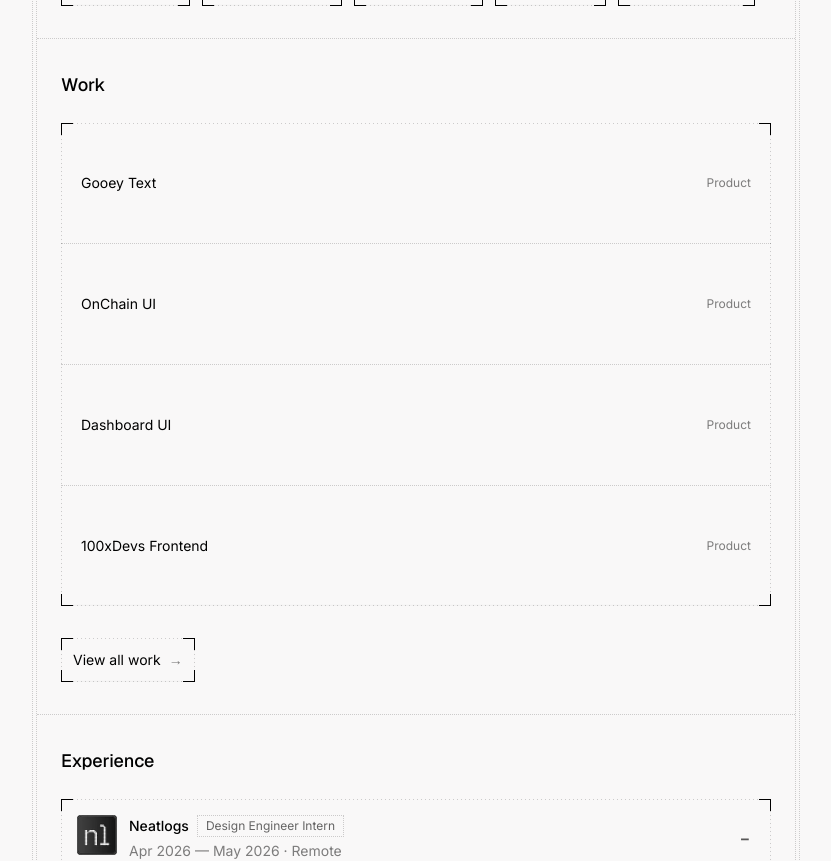
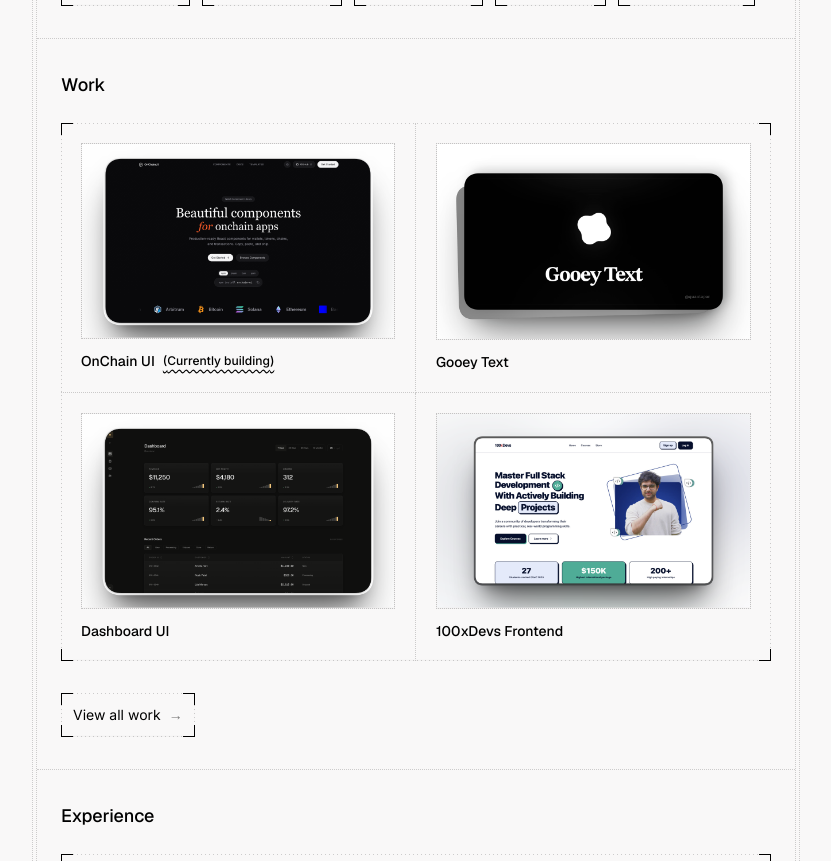
Before and after one commit to Quantapar/portfolio, a React (Vite) app in the folder portfolioV2/: page / in a window 1280 px wide. Shown: the part 700-1561 px from the top of the page, without its empty margins (224-1055 px from the left). Built offline with nearby package versions, Linux system fonts and the light colour scheme.

Commit message:
refactor: update WorkGallery to use WorkProjectGrid and adjust WorkProjectCard layout

```diff
--- a/portfolioV2/src/components/sections/WorkGallery.tsx
+++ b/portfolioV2/src/components/sections/WorkGallery.tsx
@@ -1,7 +1,6 @@
 import { Link } from "react-router-dom";
 import { getFeaturedProjects } from "../../data/projects";
-import { BevelBox } from "../ui/BevelBox";
-import { Project } from "../work/Project";
+import { WorkProjectGrid } from "../work/WorkProjectCard";
 
 export function WorkGallery() {
   const featured = getFeaturedProjects();
@@ -9,11 +8,7 @@ export function WorkGallery() {
   return (
     <section id="work" className="scroll-mt-20 px-6 py-8">
       <h2 className="mb-6 text-lg font-medium">Work</h2>
-      <BevelBox>
-        {featured.map((project) => (
-          <Project key={project.slug} project={project} showMeta />
-        ))}
-      </BevelBox>
+      <WorkProjectGrid projects={featured} />
       <div className="mt-8">
         <Link
           to="/work"
--- a/portfolioV2/src/components/work/WorkProjectCard.tsx
+++ b/portfolioV2/src/components/work/WorkProjectCard.tsx
@@ -36,11 +36,11 @@ export function WorkProjectCard({ project }: WorkProjectCardProps) {
       </div>
 
       <div className="min-w-0">
-        <div className="flex flex-wrap items-baseline gap-x-2 gap-y-0.5">
+        <div className="flex flex-wrap items-center gap-x-2 gap-y-0.5">
           <h3 className="text-sm font-medium text-foreground">{title}</h3>
           {project.status ? (
             <span className="text-xs font-medium text-foreground underline decoration-wavy decoration-foreground underline-offset-[4px]">
-              {project.status}
+              ({project.status})
             </span>
           ) : null}
         </div>
--- a/portfolioV2/src/data/projects.ts
+++ b/portfolioV2/src/data/projects.ts
@@ -26,20 +26,6 @@ export const PROJECT_TYPE_LABELS: Record < ProjectType,
 
 export const projects: Project[] = [
     {
-        slug: "gooey-text",
-        title1: "Gooey",
-        title2: "Text",
-        type: "product",
-        featured: true,
-        year: 2025,
-        summary: "Type any letter and watch it melt into a gooey blob. SVG filters and Framer Motion drive the morph effect.",
-        useCase: "Keyboard-driven morph animation where circles flow along each glyph's skeleton and fuse into one liquid shape.",
-        src: "/work/gooey-text.png",
-        liveUrl: "https://gooey-text.quantapar.com/",
-        sourceUrl: "https://github.com/Quantapar/Gooey-Text",
-        tech: ["React", "TypeScript", "Framer Motion", "SVG Filters"]
-    },
-    {
         slug: "onchain-ui",
         title1: "OnChain",
         title2: "UI",
@@ -53,6 +39,20 @@ export const projects: Project[] = [
         liveUrl: "https://onchainui.quantapar.com/",
         sourceUrl: "https://github.com/Quantapar/OnChainUI",
         tech: ["React", "TypeScript", "Tailwind CSS", "npm"]
+    },
+    {
+        slug: "gooey-text",
+        title1: "Gooey",
+        title2: "Text",
+        type: "product",
+        featured: true,
+        year: 2025,
+        summary: "Type any letter and watch it melt into a gooey blob. SVG filters and Framer Motion drive the morph effect.",
+        useCase: "Keyboard-driven morph animation where circles flow along each glyph's skeleton and fuse into one liquid shape.",
+        src: "/work/gooey-text.png",
+        liveUrl: "https://gooey-text.quantapar.com/",
+        sourceUrl: "https://github.com/Quantapar/Gooey-Text",
+        tech: ["React", "TypeScript", "Framer Motion", "SVG Filters"]
     },
     {
         slug: "pulse-api",
@@ -138,12 +138,16 @@ export const projects: Project[] = [
         type: "mobile",
         featured: false,
         year: 2025,
-    summary:
-      "Bet on yourself, not prediction markets. A Solana Mobile habit app where morning tasks are backed by a small $SOL or $SKR stake.",
-    useCase:
-      "Finish the task — stake returns. Miss it — your stake rewards people who actually showed up. Accountability with skin in the game.",
+        summary: "Bet on yourself, not prediction markets. A Solana Mobile habit app where morning tasks are backed by a small $SOL or $SKR stake.",
+        useCase: "Finish the task — stake returns. Miss it — your stake rewards people who actually showed up. Accountability with skin in the game.",
         src: "/work/morn-morn.png",
-    tech: ["Expo", "React Native", "Reanimated", "Solana", "NativeWind"],
+        tech: [
+            "Expo",
+            "React Native",
+            "Reanimated",
+            "Solana",
+            "NativeWind"
+        ]
     }, {
         slug: "krane-apps-revamp",
         title1: "Krane Apps",
@@ -231,13 +235,11 @@ export const projects: Project[] = [
         type: "component",
         featured: false,
         year: 2025,
-        summary:
-          "An interactive dithered 404 — particle dots dissolve under the cursor and ripple on click. Ported from Torchbase.",
-        useCase:
-          "Branded empty state with motion personality: “This page went up in smoke.”",
+        summary: "An interactive dithered 404 — particle dots dissolve under the cursor and ripple on click. Ported from Torchbase.",
+        useCase: "Branded empty state with motion personality: “This page went up in smoke.”",
         src: "",
         liveUrl: "https://x.com/quantapar/status/2077822493302329806",
-        tech: ["React", "Canvas", "Dithering"],
+        tech: ["React", "Canvas", "Dithering"]
     },
 ];
 
```
Lines whose indentation alone changed are shown as unchanged.
